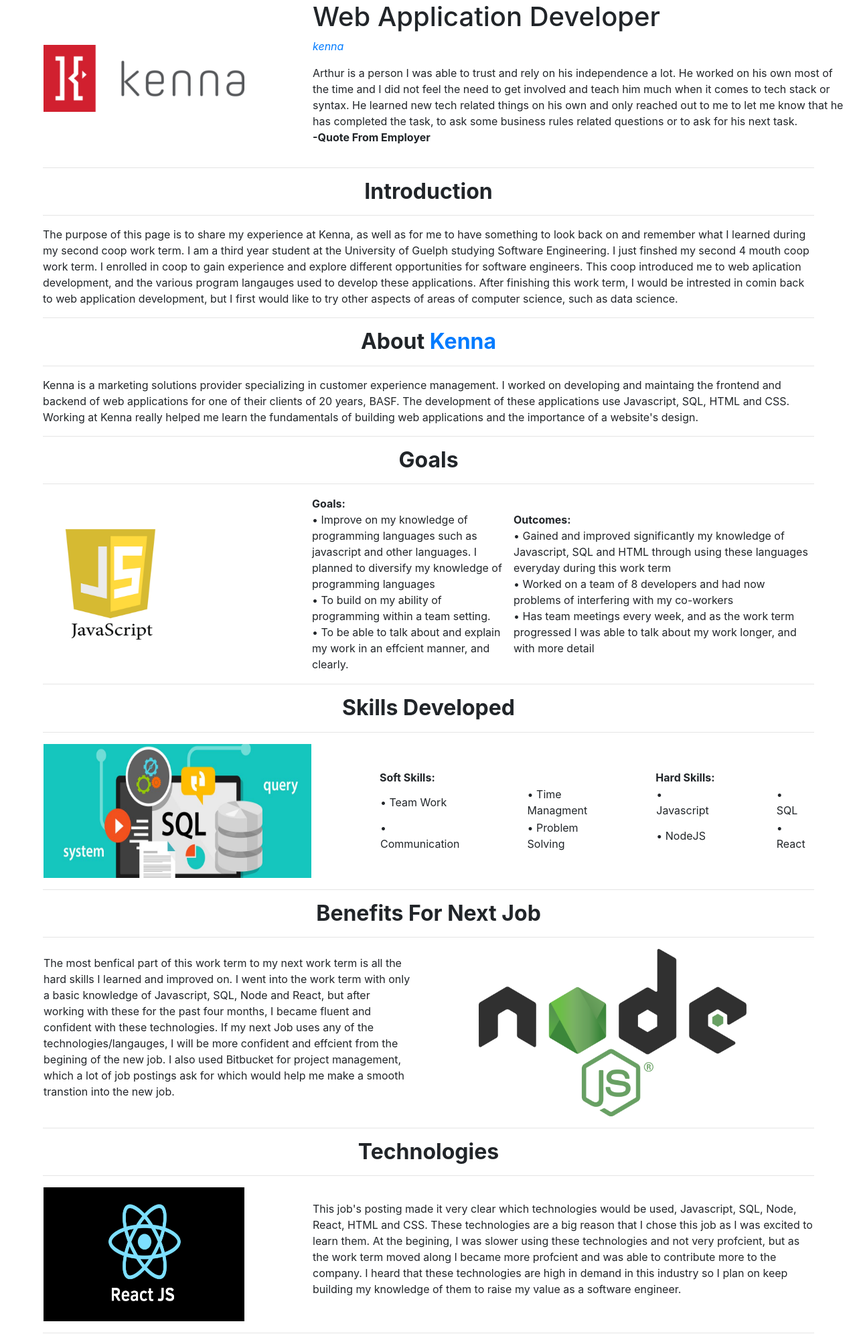
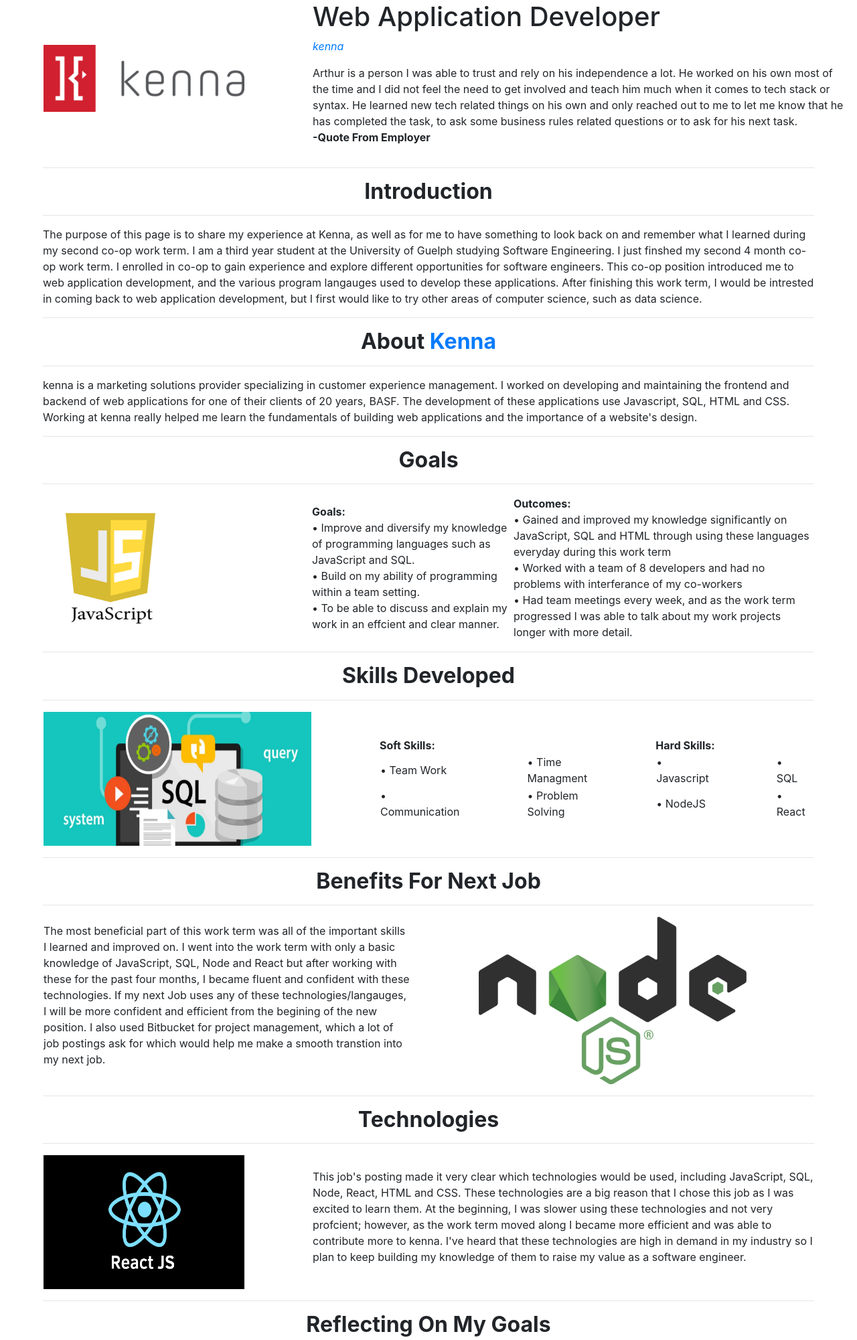
Before and after one commit to akowara/akowara.github.io, a plain HTML site: page index.html in a window 1280 px wide. Shown: the top 2001 px of the page at 67% size. Drawn offline with nearby package versions, Linux system fonts and the light colour scheme.

Commit message:
Add files via upload

```diff
--- a/index.html
+++ b/index.html
@@ -29,18 +29,18 @@
 
   <p>
     The purpose of this page is to share my experience at Kenna, as well as for me to have something to look back on and remember what I learned during my second
-    coop work term. I am a third year student at the University of Guelph studying Software Engineering. I just finshed my second 4 mouth coop work term. I enrolled
-    in coop to gain experience and explore different opportunities for software engineers. This coop introduced me to web aplication development, and the various program langauges
-    used to develop these applications. After finishing this work term, I would be intrested in comin back to web application development, but I first would like
-    to try other aspects of areas of computer science, such as data science.
+    co-op work term. I am a third year student at the University of Guelph studying Software Engineering. I just finshed my second 4 month co-op work term. I enrolled
+    in co-op to gain experience and explore different opportunities for software engineers. This co-op position introduced me to web application development, and the various program langauges
+    used to develop these applications. After finishing this work term, I would be intrested in coming back to web application development, but I first would like
+    to try other areas of computer science, such as data science.
   </p>
 
   <hr>
 
   <h2><strong><center>About <a href="https://kenna.ca/">Kenna</a></center></strong></h2>
   <hr>
-  <p>Kenna is a marketing solutions provider specializing in customer experience management. I worked on developing and maintaing the frontend and backend of web applications for one of their
-  clients of 20 years, BASF. The development of these applications use Javascript, SQL, HTML and CSS. Working at Kenna really helped me learn the fundamentals of building web applications
+  <p>kenna is a marketing solutions provider specializing in customer experience management. I worked on developing and maintaining the frontend and backend of web applications for one of their
+  clients of 20 years, BASF. The development of these applications use Javascript, SQL, HTML and CSS. Working at kenna really helped me learn the fundamentals of building web applications
   and the importance of a website's design.</p>
 
   <hr>
@@ -54,21 +54,21 @@
         <td style = "padding-left:100px; width:400px">
           <strong>Goals:</strong>
           <br>
-          •	Improve on my knowledge of programming languages such as javascript and other languages. I planned to diversify my knowledge of programming languages
+          •	Improve and diversify my knowledge of programming languages such as JavaScript and SQL.
           <br>
-          •	To build on my ability of programming within a team setting.
+          •	Build on my ability of programming within a team setting.
           <br>
-          •	To be able to talk about and explain my work in an effcient manner, and clearly.
+          •	To be able to discuss and explain my work in an effcient and clear manner.
           <br>
         </td>
         <td>
           <strong>Outcomes:</strong>
           <br>
-          •	Gained and improved significantly my knowledge of Javascript, SQL and HTML through using these languages everyday during this work term
+          •	Gained and improved my knowledge significantly on JavaScript, SQL and HTML through using these languages everyday during this work term
           <br>
-          •	Worked on a team of 8 developers and had now problems of interfering with my co-workers
+          •	Worked with a team of 8 developers and had no problems with interferance of my co-workers
           <br>
-          •	Has team meetings every week, and as the work term progressed I was able to talk about my work longer, and with more detail
+          •	Had team meetings every week, and as the work term progressed I was able to talk about my work projects longer with more detail.
           <br>
         </td>
 
@@ -121,10 +121,10 @@
   <table>
     <td>
       <p>
-        The most benfical part of this work term to my next work term is all the hard skills I learned and improved on. I went into the work term with only a basic
-        knowledge of Javascript, SQL, Node and React, but after working with these for the past four months, I became fluent and confident with these technologies.
-        If my next Job uses any of the technologies/langauges, I will be more confident and effcient from the begining of the new job. I also used Bitbucket for project management, which
-        a lot of job postings ask for which would help me make a smooth transtion into the new job.
+        The most beneficial part of this work term was all of the important skills I learned and improved on. I went into the work term with only a basic
+        knowledge of JavaScript, SQL, Node and React but after working with these for the past four months, I became fluent and confident with these technologies.
+        If my next Job uses any of these technologies/langauges, I will be more confident and efficient from the begining of the new position. I also used Bitbucket for project management, which
+        a lot of job postings ask for which would help me make a smooth transtion into my next job.
       </p>
     </td>
     <td>
@@ -142,9 +142,9 @@
     </td>
     <td>
       <p>
-        This job's posting made it very clear which technologies would be used, Javascript, SQL, Node, React, HTML and CSS. These technologies are a big reason that I chose
-        this job as I was excited to learn them. At the begining, I was slower using these technologies and not very profcient, but as the work term moved along I became more
-        profcient and was able to contribute more to the company. I heard that these technologies are high in demand in this industry so I plan on keep building my knowledge of them to raise my value
+        This job's posting made it very clear which technologies would be used, including JavaScript, SQL, Node, React, HTML and CSS. These technologies are a big reason that I chose
+        this job as I was excited to learn them. At the beginning, I was slower using these technologies and not very profcient; however, as the work term moved along I became more
+        efficient and was able to contribute more to kenna. I've heard that these technologies are high in demand in my  industry so I plan to keep building my knowledge of them to raise my value
         as a software engineer.
       </p>
     </td>
@@ -157,10 +157,10 @@
   <hr>
 
   <p>
-    I confidently beleieve that I achieved all my goals, tghrough daily and weekly repition of the key aspects of this job. I went in with high expectations
+    I confidently believe that I achieved all of my goals through daily and weekly repition of the key aspects of this job. I went in with high expectations
     of learning a lot throughout the term, and I surpassed my expectations on how much I'd learn. From hard skills such as Javascript to soft skills such as team work,
-    I came out of this term twice as good of a software engineer as I came into it. From start to finsh it always seemed as if I learned something new everyday, and
-    would continue building the skills everyday. I would definitely recommend this job to any software engineer looking to gain valuable skills, and build on their
+    I came out of this term twice as good of a software engineer. From start to finish it always seemed as if I was learning something new everyday and
+   continued building on these skills. I would definitely recommend this job to any software engineer looking to gain valuable skills, and build on their
     exsisting knowledge of web application development.
   </p>
 
@@ -174,10 +174,10 @@
     </td>
     <td>
       <p>
-        Web Application Developers at Kenna are responsible for developing, maintaing and dbugging various we applications used by their clients. I was working on
+        Web Application Developers at kenna are responsible for developing, maintaining and debugging various web applications used by their clients. I was working on
         applications used by BASF Canada. One of the projects I worked on was a donation tool for the company. I worked on devloping the donation form and the edit
-        history of the form, while following the buissiness outline and stages given in the buissiness report documentation. Through out the term, I was given different tasks
-        that had unique solutions. This causes the position to require a lot of out of the box thinking and solid problem solving skills. Coming into the position,
+        history of the form, while following the business outline and stages given in the business report documentation. Throughout the term, I was given different tasks
+        that had unique solutions. This caused the position to require a lot of out of the box thinking and solid problem solving skills. Coming into the position,
         I had pretty good problem solving skills, but after the work term I believe I significantly improved them.
       </p>
     </td>
@@ -191,8 +191,8 @@
 
   <p>
     To sum it up, my past work term was a great learning experience in which I gained a lot of useful knowledge and experience that is transferable in my second work term.
-    I came with three main goals, and with the help of my supervisor, I was able to accomplish all three goals very efficently. Going forward, I hope to use
-    the skills and the technologies learned to help me succeed in future work terms and both during and post my undergraduate degree.
+    I came into the job with three main goals, and with the help of my supervisor, I was able to accomplish all three goals very successfully. Going forward, I hope to use
+    the skills and technologies learned to help me succeed in future work terms both during and post undergraduate degree.
   </p>
 <br>
 <br>
```
